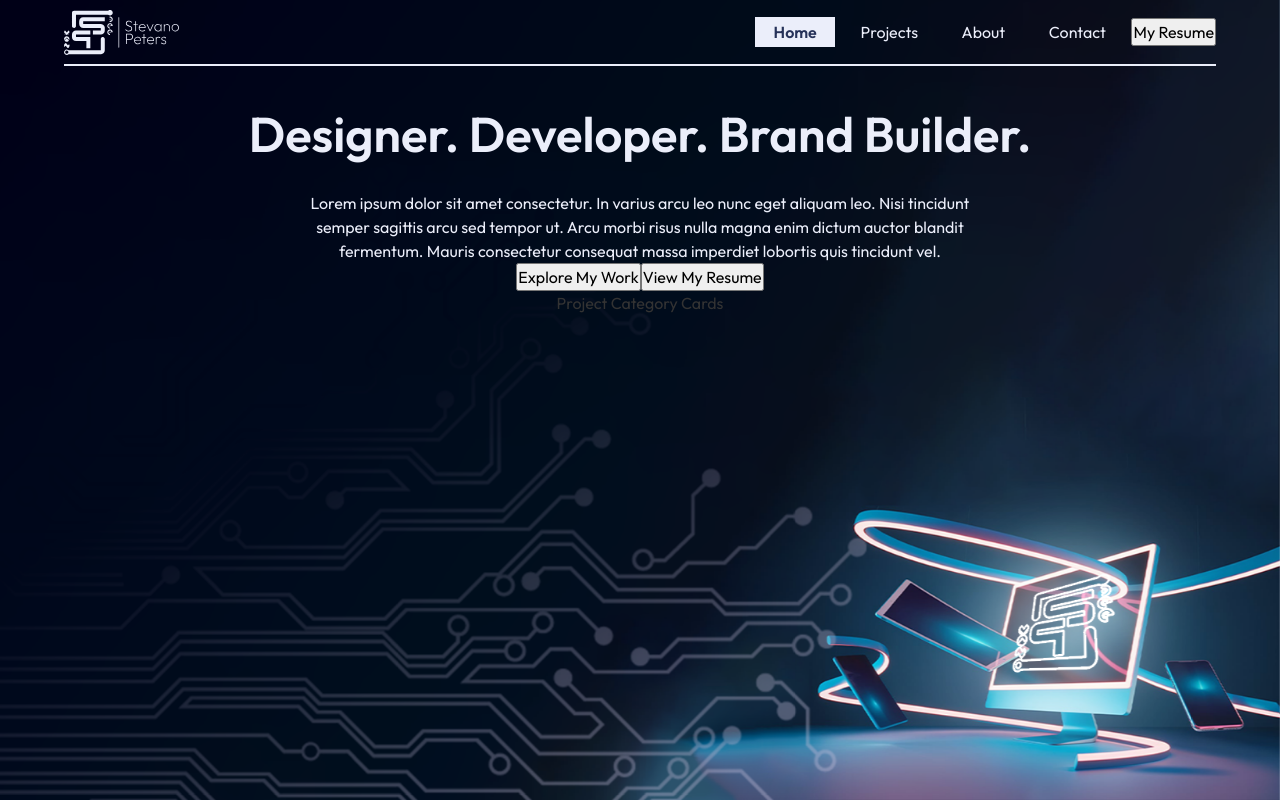
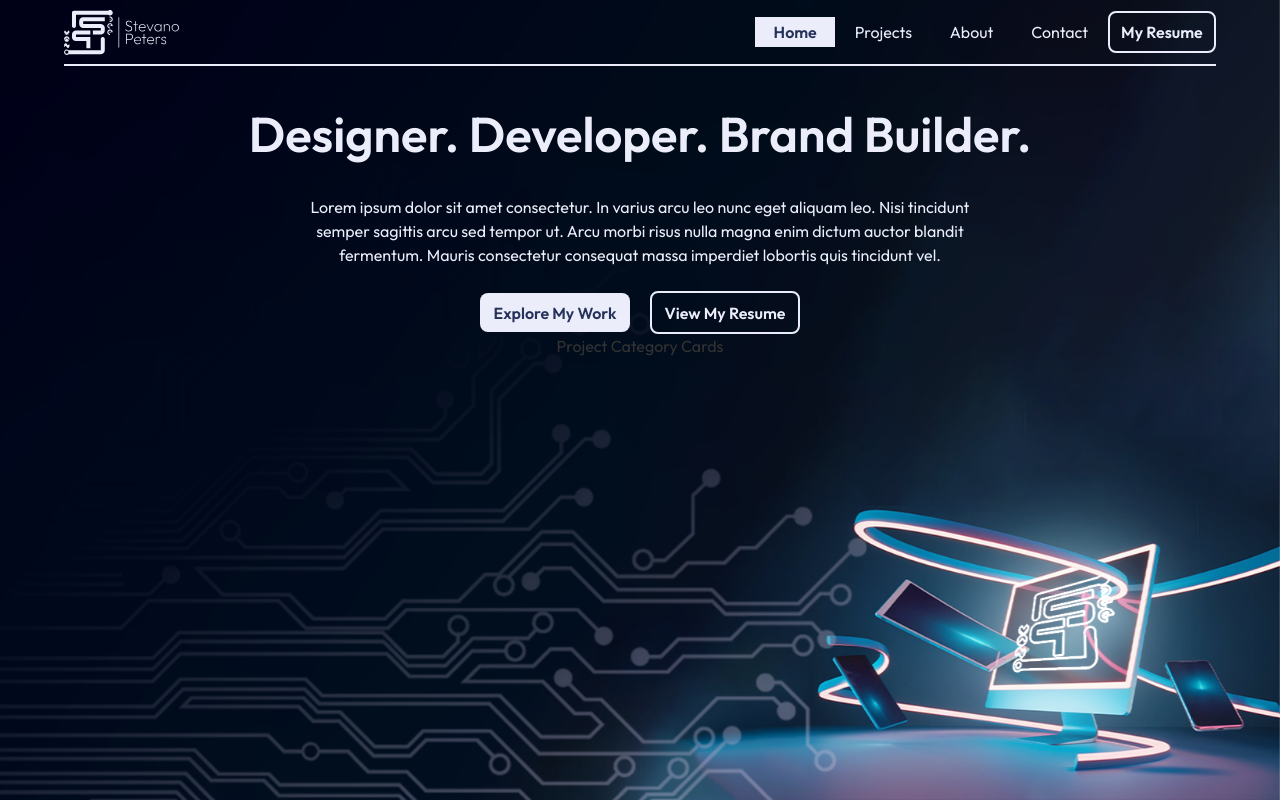
Before and after one commit to vanodee/Design-Portfolio-v2.0, a Next.js app: page / in a window 1280 px wide. Built offline with nearby package versions, Linux system fonts and the light colour scheme.

Commit message:
[t] Styled Buttons

```diff
--- a/app/components/NavBar/Navbar.module.scss
+++ b/app/components/NavBar/Navbar.module.scss
@@ -9,6 +9,10 @@
 
     &--light {
         border-bottom: 2px solid $primary-90;
+
+        button {
+            @include button-variant(light, outline);
+        }
 
         .navLink{
             color: $primary-90;
@@ -22,6 +26,10 @@
 
     &--dark {
         border-bottom: 2px solid $primary-10;
+
+        button {
+            @include button-variant(dark, outline);
+        }
     }
 }
 
--- a/app/home.module.scss
+++ b/app/home.module.scss
@@ -4,11 +4,28 @@
   @include font($fs-3xl, $fw-semibold);
   color: $primary-90;
   text-align: center;
-  margin-bottom: 20px;
 }
 
 .heroBody{
   color: $primary-90;
   text-align: center;
   max-width: 700px;
+  margin: 1.5rem 0;
 }
+
+.buttonGroup {
+  @include flex(row, center, space-between);
+  width: 320px;
+
+  button {
+    width: 150px;
+
+    &:first-child {
+      @include button-variant(light, filled);
+    }
+
+    &:last-child {
+      @include button-variant(light, outline);
+    }
+  }
+}
--- a/app/styles/_reset.scss
+++ b/app/styles/_reset.scss
@@ -59,3 +59,11 @@ h1, h2, h3, h4, h5, h6 {
 #root, #__next {
   isolation: isolate;
 }
+
+button {
+  @include font($fs-base, $fw-semibold);
+  @include transition();
+  cursor: pointer;
+  padding: 0.45rem 0.7rem;
+  border-radius: 0.5rem;
+}
--- a/app/styles/abstracts/_mixins.scss
+++ b/app/styles/abstracts/_mixins.scss
@@ -1,3 +1,5 @@
+@use './colors' as *;
+
 // FLEX-BOX ===============================================================
 @mixin flex($direction: column, $align: center, $justify: center) {
   display: flex;
@@ -13,3 +15,55 @@
   transition: $prop $time $ease;
 }
 //=========================================================================
+
+
+// BUTTON VARIANTS ============================================================
+@mixin button-variant($theme: 'light', $type: 'filled') {
+  @if $theme == 'light' {
+
+    @if $type == 'filled' {
+      background-color: $primary-90;
+      color: $primary-30;
+      border: none;
+
+      &:hover {
+        background-color: $primary-70;
+        color: $primary-90;
+      }
+
+    } @else if $type == 'outline' {
+      background-color: transparent;
+      color: $primary-90;
+      border: 2px solid $primary-90;
+
+      &:hover {
+        color: $primary-70;
+        border: 2px solid $primary-70;
+      }
+    }
+
+  } @else if $theme == 'dark' {
+
+    @if $type == 'filled' {
+      background-color: $primary-10;
+      color: $primary-90;
+      border: none;
+
+      &:hover {
+        background-color: $primary-70;
+        color: $primary-90;
+      }
+
+    } @else if $type == 'outline' {
+      background-color: transparent;
+      color: $primary-10;
+      border: 2px solid $primary-10;
+
+      &:hover {
+        color: $primary-70;
+        border: 2px solid $primary-70;
+      }
+    }
+  }
+}
+//=========================================================================
```
